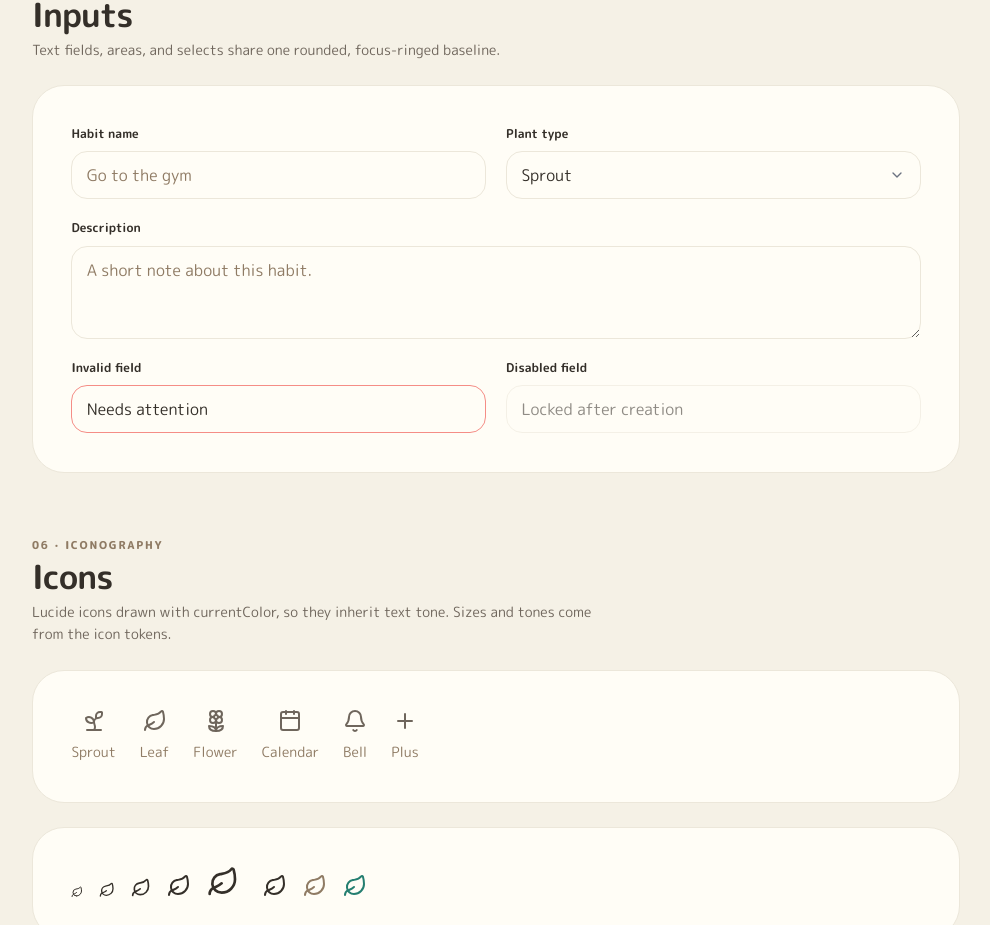
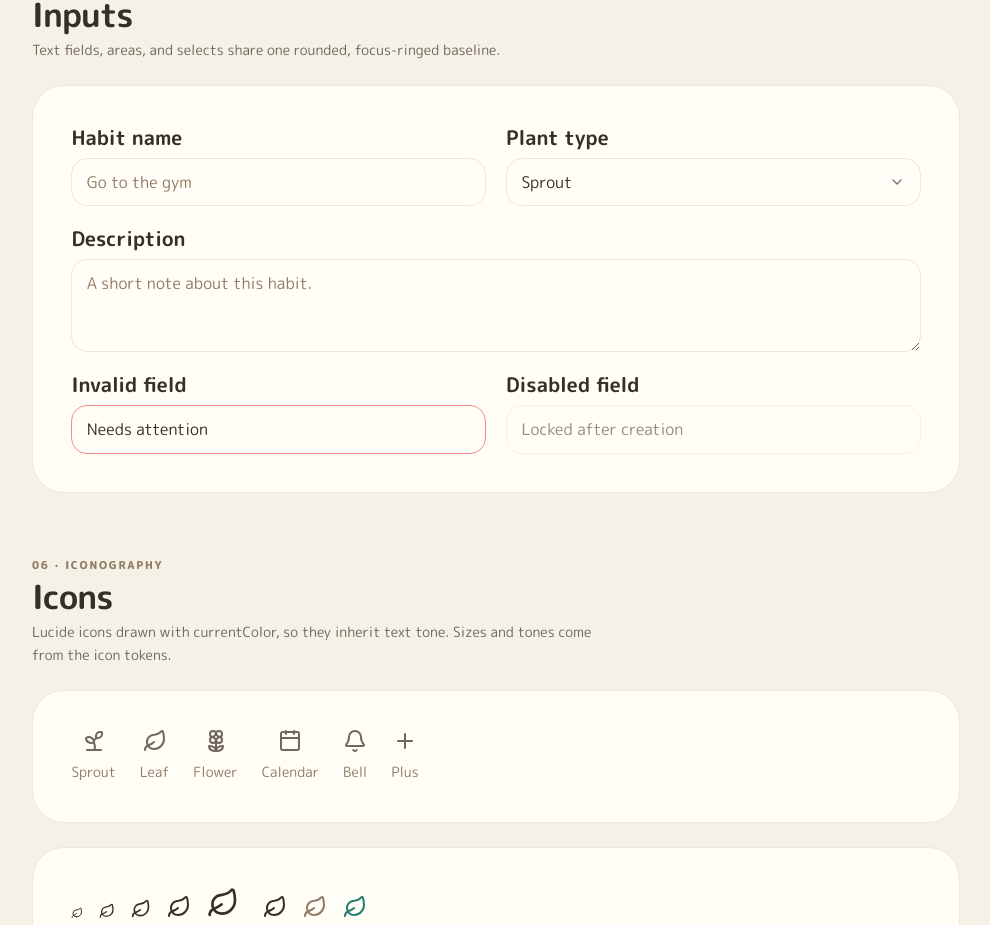
Before and after one commit to VeneratedApotheosis/CS35L-Project-1, a Next.js app in the folder frontend/: page /style-guide in a window 1280 px wide. Shown: the part 2695-3620 px from the top of the page, without its empty margins (144-1134 px from the left). Built offline with nearby package versions, Linux system fonts and the light colour scheme; no server answers.

Commit message:
style(frontend): use heading-3 input labels in the style guide

```diff
--- a/frontend/src/app/style-guide/StyleGuide.tsx
+++ b/frontend/src/app/style-guide/StyleGuide.tsx
@@ -287,11 +287,11 @@ export default function StyleGuide() {
         >
           <Card className="grid gap-5 sm:grid-cols-2">
             <label className="flex flex-col gap-2">
-              <span className="text-caption">Habit name</span>
+              <span className="text-h3">Habit name</span>
               <input className="input" placeholder="Go to the gym" />
             </label>
             <label className="flex flex-col gap-2">
-              <span className="text-caption">Plant type</span>
+              <span className="text-h3">Plant type</span>
               <select className="select" defaultValue="sprout">
                 <option value="sprout">Sprout</option>
                 <option value="fern">Fern</option>
@@ -299,7 +299,7 @@ export default function StyleGuide() {
               </select>
             </label>
             <label className="flex flex-col gap-2 sm:col-span-2">
-              <span className="text-caption">Description</span>
+              <span className="text-h3">Description</span>
               <textarea
                 className="textarea"
                 rows={3}
@@ -307,7 +307,7 @@ export default function StyleGuide() {
               />
             </label>
             <label className="flex flex-col gap-2">
-              <span className="text-caption">Invalid field</span>
+              <span className="text-h3">Invalid field</span>
               <input
                 className="input"
                 aria-invalid="true"
@@ -315,7 +315,7 @@ export default function StyleGuide() {
               />
             </label>
             <label className="flex flex-col gap-2">
-              <span className="text-caption">Disabled field</span>
+              <span className="text-h3">Disabled field</span>
               <input className="input" disabled value="Locked after creation" />
             </label>
           </Card>
```
